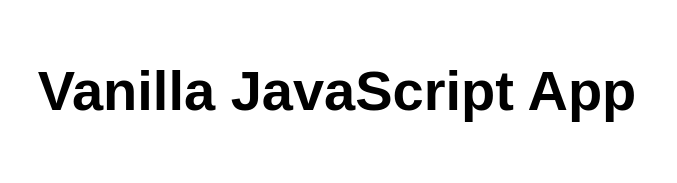
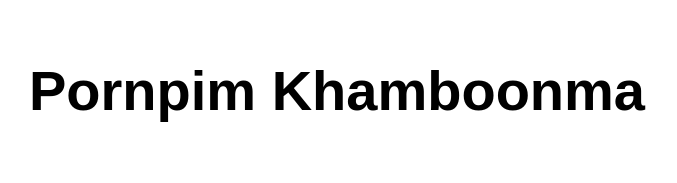
Before and after one commit to zesinx/webappkku, a website: page src/index.html in a window 1280 px wide. Shown: the whole page, without its empty margins (303-980 px from the left). Drawn offline with Linux system fonts and the light colour scheme.

Commit message:
Update index.html

```diff
--- a/src/index.html
+++ b/src/index.html
@@ -10,7 +10,7 @@
 
 <body>
   <main>
-    <h1>Vanilla JavaScript App</h1>
+    <h1>Pornpim Khamboonma</h1>
   </main>
 </body>
 
```
